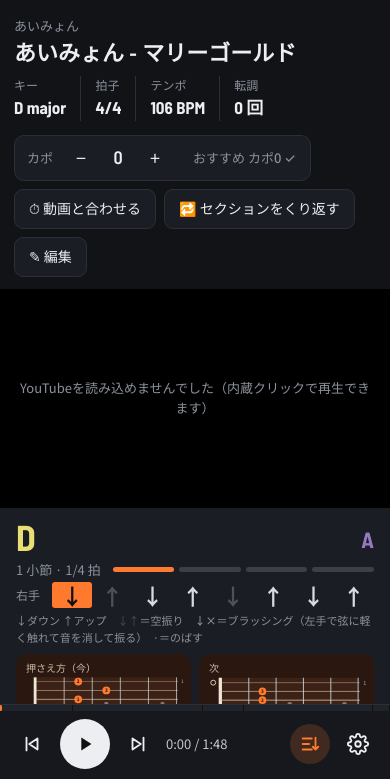
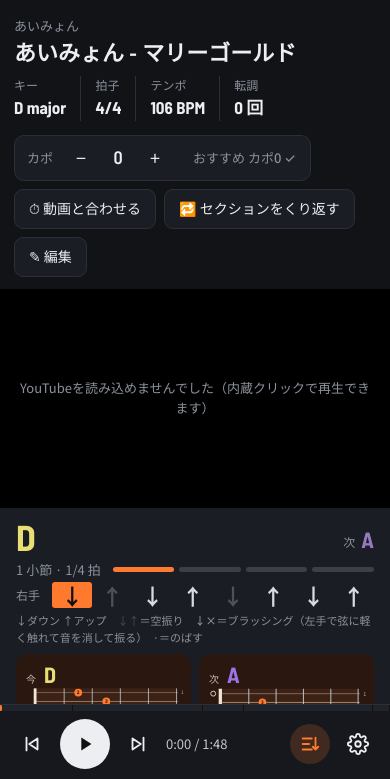
Before and after one commit to lucca-sys/chord-player, a plain HTML site: page index.html in a window 390 px wide. Shown: the part 65-844 px from the top of the page. Drawn offline with Linux system fonts and the light colour scheme.

Commit message:
押さえ方の図に今／次のコード名を表示、スマホで「次」ラベルを表示
Co-Authored-By: Claude Opus 5.5 <noreply@anthropic.com>
Claude-Session: https://claude.ai/code/session_01P8JFTNhq23MeiwKdh2isJR

```diff
--- a/index.html
+++ b/index.html
@@ -68,6 +68,7 @@ h1{margin:2px 0 10px;font-size:clamp(22px,3vw,30px);line-height:1.25}
 .big{font-size:clamp(44px,6vw,58px);line-height:1.05;white-space:nowrap;overflow:hidden;text-overflow:ellipsis}
 .nx{font-size:28px;color:#a9afb9;white-space:nowrap;text-align:right}
 .nx .rt{filter:saturate(.6)}
+.nxl{display:none;font-family:'Noto Sans JP',sans-serif;font-size:12px;font-weight:500;color:var(--mut);margin-inline-end:6px;vertical-align:middle}
 .c3{display:flex;align-items:center;gap:12px;margin:8px 0 10px;font-size:13px;color:var(--mut)}
 .c3 .pb{flex:1;display:flex;gap:5px}
 .pb i{flex:1;height:5px;border-radius:3px;background:#3a3f48}
@@ -76,7 +77,9 @@ h1{margin:2px 0 10px;font-size:clamp(22px,3vw,30px);line-height:1.25}
 .c4 b{color:var(--gr);font-weight:500}
 .dgs{display:grid;grid-template-columns:1.35fr 1fr;gap:10px;margin-top:12px}
 .dgs figure{margin:0;background:#2a1710;border-radius:10px;padding:6px 6px 2px}
-.dgs figcaption{font-size:11px;color:#cbbba8;padding:0 4px}
+.dgs figcaption{display:flex;align-items:baseline;gap:8px;font-size:11px;color:#cbbba8;padding:2px 4px 0}
+.dgs figcaption b{font-size:22px;line-height:1.1;color:#f4ece2}.dgs figcaption b small{display:none}
+.dgs figcaption .fl:last-child:not(:first-child){margin-inline-start:auto}
 .dgs svg{display:block;width:100%;height:auto}
 .nodg .dgs{display:none}
 .st{display:grid;grid-template-columns:repeat(var(--n),minmax(0,1fr));text-align:center;font-size:14px;line-height:1;color:#d6dae1;font-style:normal}
@@ -184,7 +187,7 @@ textarea{width:100%;min-height:300px;font:13px/1.5 ui-monospace,Menlo,monospace;
   .tl span{font-size:0;padding:0}
   .tm{min-width:0;font-size:13px;margin-inline-end:auto}
   .sp,#bClick{display:none}
-  .big{font-size:36px}.c1{display:none}.c3{margin:4px 0 0}
+  .big{font-size:36px}.c1{display:none}.nxl{display:inline}.c3{margin:4px 0 0}
   .dgs{grid-template-columns:1fr 1fr;gap:8px;margin-top:6px}.dgs figcaption{font-size:10px}
   .gap{display:none}
   .ib{width:40px;height:40px}
@@ -232,7 +235,7 @@ textarea{width:100%;min-height:300px;font:13px/1.5 ui-monospace,Menlo,monospace;
       <div class="vid"><div id="yt"></div><div class="vmsg" id="vmsg"></div></div>
       <div class="cur">
         <div class="c1"><span>現在</span><span>次</span></div>
-        <div class="c2"><div class="big cn" id="now">—</div><div class="nx cn" id="next">—</div></div>
+        <div class="c2"><div class="big cn" id="now">—</div><div class="nx cn"><span class="nxl">次</span><span id="next">—</span></div></div>
         <div class="c3"><span id="pos">—</span><div class="pb" id="pb"></div></div>
         <div class="rh" id="rhBox"><span>右手</span><div class="st big" id="rh"></div></div>
         <div class="rhl" id="rhl">↓ダウン ↑アップ　<i class="g">↓↑</i>＝空振り　<b class="xx">↓×</b>＝ブラッシング（左手で弦に軽く触れて音を消して振る）　·＝のばす</div>
@@ -707,7 +710,7 @@ function loadSong(id){
 }
 function renderInfo(){
   const cp=opt().capo||0;$('#iKey').textContent=keyName();$('#iTs').textContent=song.ts;$('#iBpm').textContent=`${Math.round(bpm())} BPM`;$('#iMod').textContent=`${song.mods} 回`;$('#nowKey').textContent=cp?`${keyName()}（カポ${cp}・${keyName(true).split(' ')[0]}の形）`:keyName();
-  $$('.dgs figcaption')[0].textContent=cp?`押さえ方（今）・カポ${cp}`:'押さえ方（今）';
+  if(typeof last!=='undefined')last.key=null;
 }
 function rerender(){buildChanges();renderInfo();renderSheet();capoUI();last.cn=last.nn=null;save()}
 
@@ -785,7 +788,10 @@ function render(b){
     const rf=refShape(bar.si),nsi=nx?S.bars[nx.bar].si:bar.si;
     $('#now').innerHTML=cn?chtml(cn,rf):'—';$('#next').innerHTML=nn?chtml(nn,refShape(nsi)):'';
     const cp=opt().capo||0;$('#nowKey').textContent=cp?`${secKeyName(bar.si)}（カポ${cp}・${secKeyName(bar.si,true).split(' ')[0]}の形）`:secKeyName(bar.si);
-    if(st.diag){$('#dNow').innerHTML=diag(cn||nn,true);$('#dNext').innerHTML=diag(nn,false)}}
+    if(st.diag){$('#dNow').innerHTML=diag(cn||nn,true);$('#dNext').innerHTML=diag(nn,false);
+      const cpc=opt().capo||0,fc=$$('.dgs figcaption');
+      fc[0].innerHTML=`<span class="fl">今</span><b class="cn">${cn?chtml(cn,rf):(nn?chtml(nn,refShape(nsi)):'—')}</b>${cpc?`<span class="fl">カポ${cpc}</span>`:''}`;
+      fc[1].innerHTML=`<span class="fl">次</span><b class="cn">${nn?chtml(nn,refShape(nsi)):'おわり'}</b>`}}
   const e8=pre?-1:Math.floor((bb-bar.start)*2);
   if(st.strum&&(bi!==last.bi||e8!==last.e8||pre!==last.pre)){
     const p=patOf(bi);$('#rhBox').style.visibility=p?'visible':'hidden';
```
